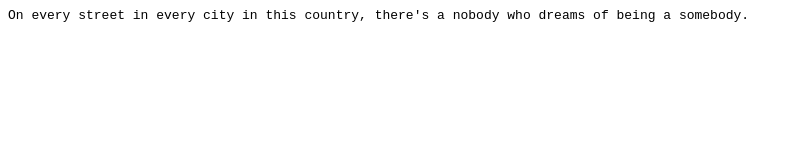
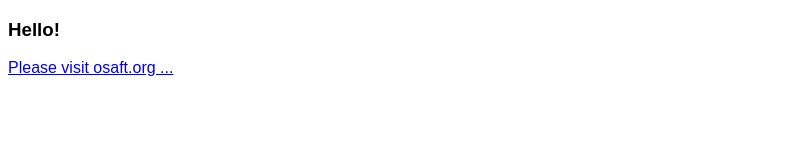
Before and after one commit to lateshift/lateshift.github.io, a plain HTML site: page index.html in a window 1280 px wide. Shown: the whole page, without its empty margins (0-801 px from the left). Drawn offline with Linux system fonts and the light colour scheme.

Commit message:
Update index.html

```diff
--- a/index.html
+++ b/index.html
@@ -1,6 +1,17 @@
-<html>
-								<head><title>.</title></head>
-			<body>
-<pre>On every street in every city in this country, there's a nobody who dreams of being a somebody.</pre>
-			</body>
+<!DOCTYPE html>
+<html lang="en">
+<head>
+	<meta charset="UTF-8">
+	<meta name="viewport" content="width=device-width, initial-scale=1.0">
+	<title></title>
+	<style type="text/css">
+		body {
+			font-family: sans-serif;
+		}
+	</style>
+</head>
+<body>
+	<h3>Hello!</h3>
+	<p><a href="https://osaft.org">Please visit osaft.org ...</a></p>
+</body>
 </html>
```
